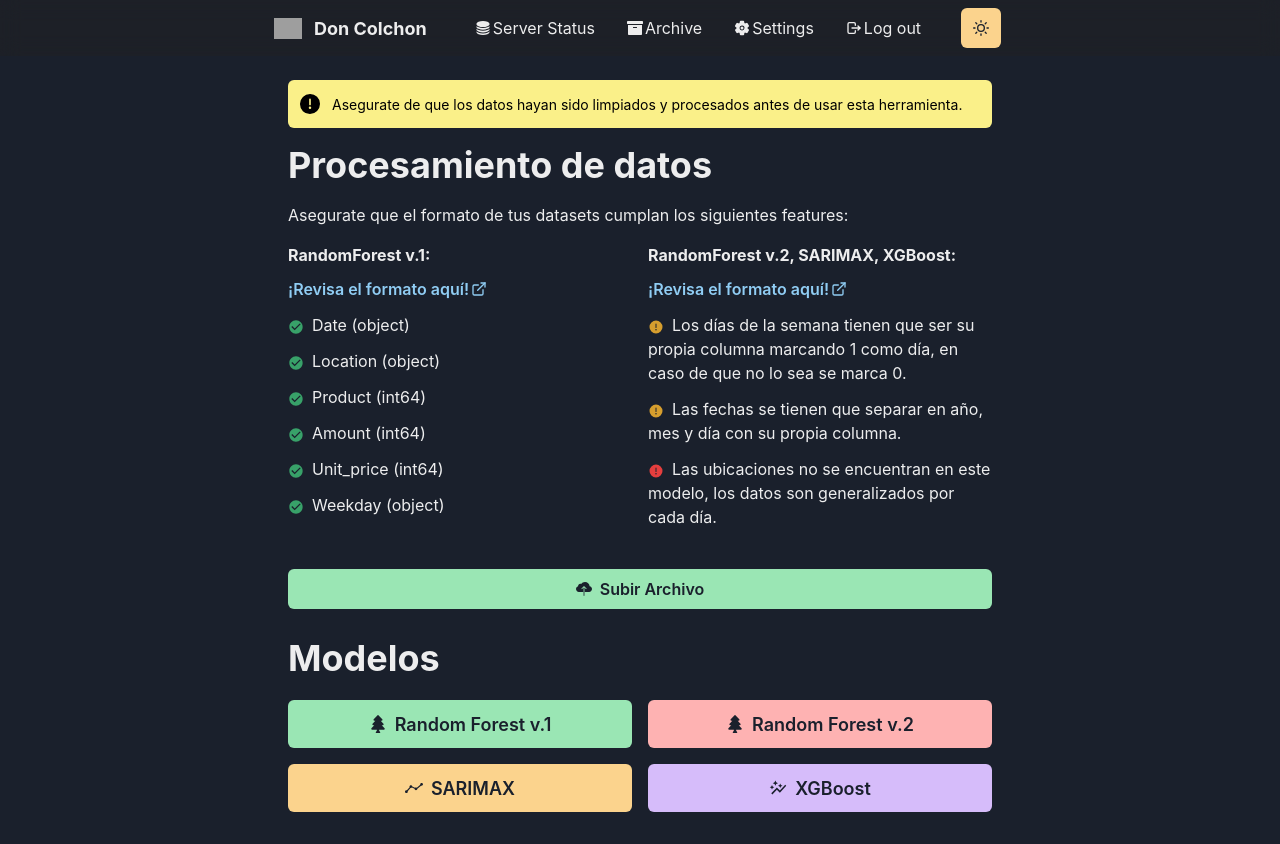
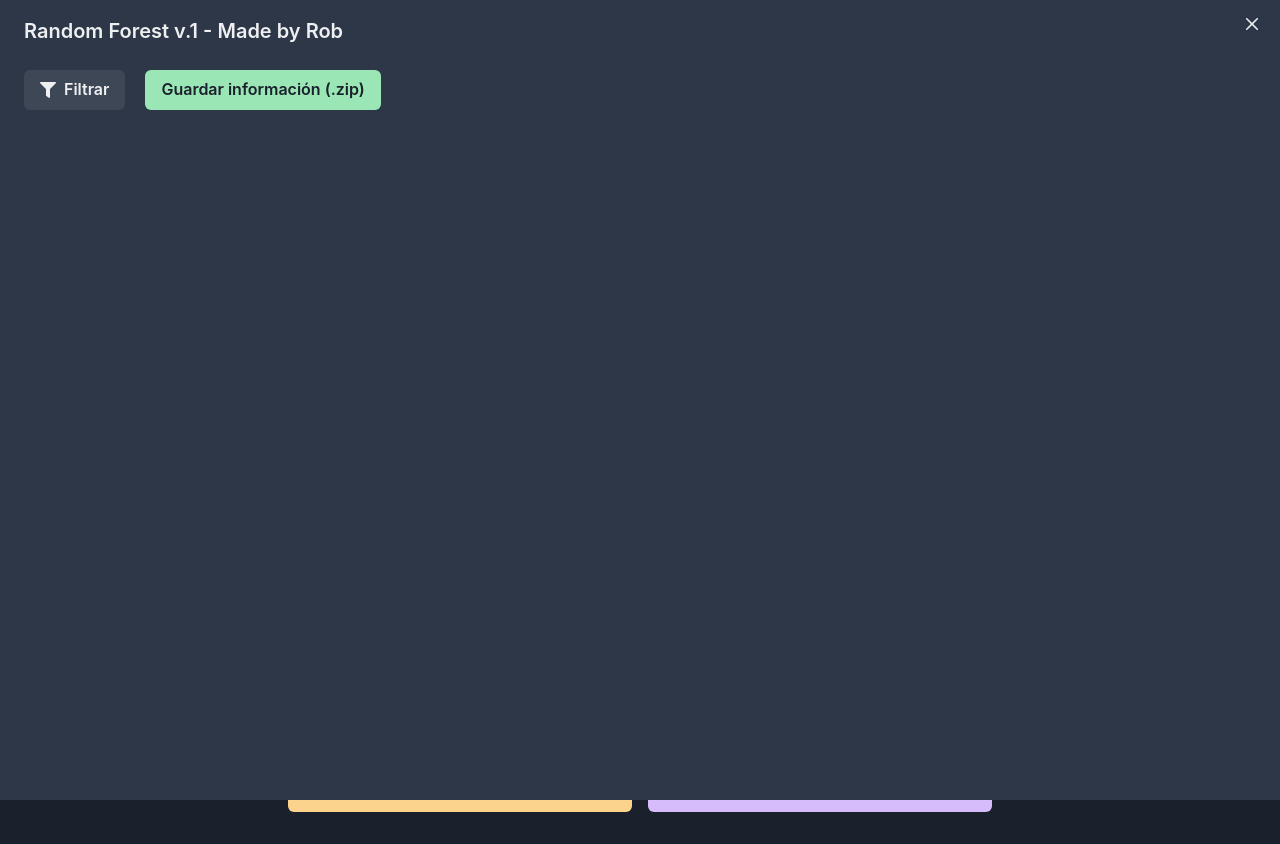
Before and after one commit to rpribau/TC2004-Reto, a Next.js app: page / in a window 1280 px wide. Both pictures are taken after a click on the button "Random Forest v.1". Built offline with nearby package versions, Linux system fonts and the light colour scheme; grey boxes are pictures that could not be loaded.

Commit message:
Add RFModal component and update text in index.js

```diff
--- /dev/null
+++ b/components/drawerModels.js
@@ -0,0 +1,74 @@
+import React, { useState } from 'react';
+import {
+  Drawer,
+  DrawerBody,
+  DrawerFooter,
+  DrawerHeader,
+  DrawerOverlay,
+  DrawerContent,
+  DrawerCloseButton,
+  Button,
+  Checkbox,
+  Stack,
+  Heading,
+} from '@chakra-ui/react';
+import { FaFilter } from "react-icons/fa";
+
+const DrawerComponent = () => {
+  const [isOpen, setIsOpen] = useState(false);
+  const [selectedLocations, setSelectedLocations] = useState([]);
+
+  const handleToggle = () => {
+    setIsOpen(!isOpen);
+  };
+
+  const handleLocationChange = (location) => {
+    if (selectedLocations.includes(location)) {
+      setSelectedLocations(selectedLocations.filter(loc => loc !== location));
+    } else {
+      setSelectedLocations([...selectedLocations, location]);
+    }
+  };
+
+  return (
+    <>
+      <Button onClick={handleToggle}><FaFilter style={{ marginRight: "0.5rem" }} />Filtrar</Button>
+      <Button ml={5} colorScheme="green"> Guardar información (.zip) </Button>
+
+      <Drawer isOpen={isOpen} placement="left" onClose={handleToggle}>
+        <DrawerOverlay>
+          <DrawerContent>
+            <DrawerCloseButton />
+            <DrawerHeader>Filtros (Beta)</DrawerHeader>
+            <Heading size="md" ml={5} mt={3} mb={3}>Ubicaciones</Heading>
+
+            <DrawerBody>
+              <Stack spacing={4}>
+                <Checkbox isChecked={selectedLocations.includes('Cadereyta')} onChange={() => handleLocationChange('Cadereyta')}>Cadereyta</Checkbox>
+                <Checkbox isChecked={selectedLocations.includes('Coahuila')} onChange={() => handleLocationChange('Coahuila')}>Coahuila</Checkbox>
+                <Checkbox isChecked={selectedLocations.includes('Durango')} onChange={() => handleLocationChange('Durango')}>Durango</Checkbox>
+                <Checkbox isChecked={selectedLocations.includes('Expos F')} onChange={() => handleLocationChange('Expos F')}>Expos F</Checkbox>
+                <Checkbox isChecked={selectedLocations.includes('Laredo')} onChange={() => handleLocationChange('Laredo')}>Laredo</Checkbox>
+                <Checkbox isChecked={selectedLocations.includes('Monterrey')} onChange={() => handleLocationChange('Monterrey')}>Monterrey</Checkbox>
+                <Checkbox isChecked={selectedLocations.includes('Online')} onChange={() => handleLocationChange('Online')}>Online</Checkbox>
+                <Checkbox isChecked={selectedLocations.includes('Queretaro')} onChange={() => handleLocationChange('Queretaro')}>Queretaro</Checkbox>
+                <Checkbox isChecked={selectedLocations.includes('Reynosa')} onChange={() => handleLocationChange('Reynosa')}>Reynosa</Checkbox>
+                <Checkbox isChecked={selectedLocations.includes('San Luis')} onChange={() => handleLocationChange('San Luis')}>San Luis</Checkbox>
+
+              </Stack>
+            </DrawerBody>
+
+            <DrawerFooter>
+              <Button variant="outline" mr={3} onClick={handleToggle}>
+                Cancel
+              </Button>
+              <Button colorScheme="blue" onClick={handleToggle}>Filter</Button>
+            </DrawerFooter>
+          </DrawerContent>
+        </DrawerOverlay>
+      </Drawer>
+    </>
+  );
+};
+
+export default DrawerComponent;
--- /dev/null
+++ b/components/modal/rf_modal.js
@@ -0,0 +1,39 @@
+import React, { useState } from 'react';
+import { Button, Modal, ModalOverlay, ModalContent, ModalHeader, ModalFooter, ModalBody, ModalCloseButton } from '@chakra-ui/react';
+import { FaTree } from "react-icons/fa";
+import DrawerComponent from '../drawerModels';
+
+function RFModal() {
+    const [isOpen, setIsOpen] = useState(false);
+
+    const handleOpen = () => {
+        setIsOpen(true);
+    };
+
+    const handleClose = () => {
+        setIsOpen(false);
+    };
+
+    return (
+        <>
+            <Button colorScheme="green" size="lg" onClick={handleOpen}>
+            <FaTree style={{ marginRight: "0.5rem" }} />
+                Random Forest v.1
+            </Button>
+            <Modal isOpen={isOpen} onClose={handleClose} size={'full'}>
+                <ModalOverlay />
+                <ModalContent>
+                    <ModalHeader>Random Forest v.1 - Made by Rob</ModalHeader>
+                    <ModalCloseButton />
+                    <ModalBody>
+                        <DrawerComponent />
+                    </ModalBody>
+                    <ModalFooter>
+                    </ModalFooter>
+                </ModalContent>
+            </Modal>
+        </>
+    );
+}
+
+export default RFModal;
--- a/components/models.js
+++ b/components/models.js
@@ -2,19 +2,20 @@ import { FaTree } from "react-icons/fa";
 import { SlGraph } from "react-icons/sl";
 import { MdAutoGraph } from "react-icons/md";
 import { useColorModeValue, Box, Flex, Button, Grid } from "@chakra-ui/react";
+import RFModal from "./modal/rf_modal";
 
 const Models = () => {
-    const textColor = useColorModeValue("black", "black");
-    const iconColor = useColorModeValue("black", "black");
 
     return (
         <Grid templateColumns="repeat(2, 1fr)" gap={4} mt={5}>
+            <RFModal>
             <Button colorScheme="green" size="lg">
                 <Flex align="center">
                     <FaTree style={{ marginRight: "0.5rem" }} />
                     Random Forest v.1
                 </Flex>
             </Button>
+            </RFModal>
 
             <Button colorScheme="red" size="lg">
                 <Flex align="center">
--- a/pages/index.js
+++ b/pages/index.js
@@ -23,14 +23,9 @@ const Page = () => {
                     <Heading as="h2" variant="page-title" mt={4}>
                         Procesamiento de datos
                     </Heading>
-
                     {/* Add your explanation text here */}
-                    <Text mt={4}>Asegurate que el formato de tus datasets cumplan los siguientes features: </Text>
-
+                    <Text mt={4}>Asegurate que el formato de tus datasets cumpla los siguientes features y/o formato: </Text>
                     <Instructions />
-
-
-
                     </Box>
                 </Box>
 
@@ -40,8 +35,6 @@ const Page = () => {
                     Modelos
                 </Heading>
                 <Models />
-
-
             </Container>
         )
 }
```
